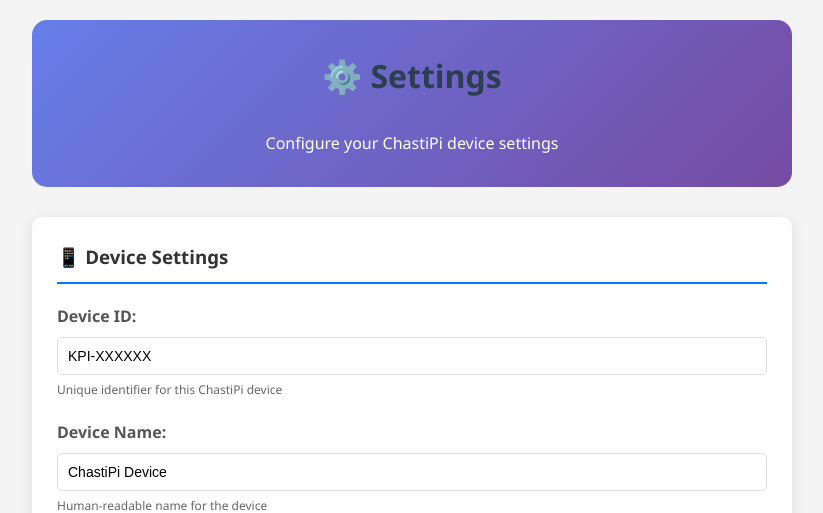
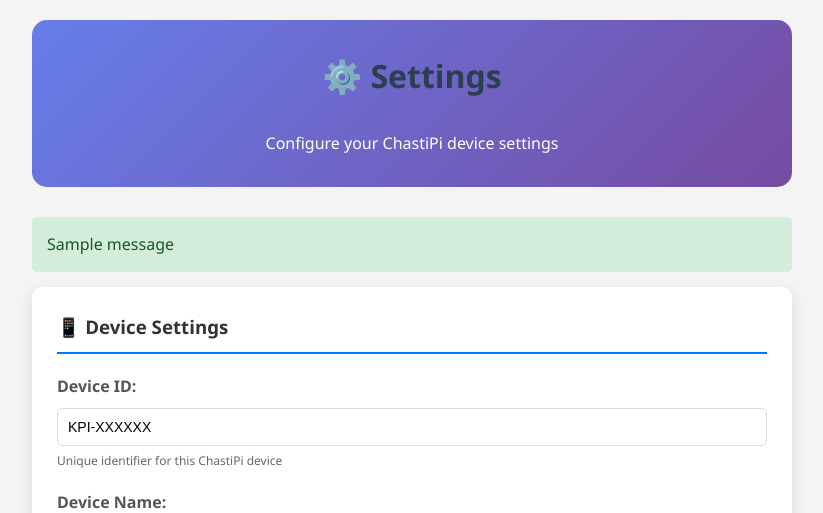
Before and after one commit to Dictation9/ChastiPi, a Flask app: page /settings in a window 1280 px wide. Shown: the top 513 px of the page, without its empty margins (228-1051 px from the left). Run offline with Flask 3, Linux system fonts and the light colour scheme; one stand-in notice (Sample message) is shown; parts of the project's set-up code (start-up, migrations or seed data) failed here and were passed over; some libraries are stand-ins or nearby versions.

Commit message:
Update: 2025-07-05 22:06:18

```diff
--- a/chasti_pi/api/main.py
+++ b/chasti_pi/api/main.py
@@ -85,18 +85,23 @@
                          config_info=config_info,
                          permission_info=permission_info)
 
-@main_bp.route('/settings', methods=['POST'])
+@main_bp.route('/update_settings', methods=['POST'])
 def update_settings():
     """Update settings - wearer access only"""
     try:
+        logger.info("Settings update requested")
+
         # Get form data
         updates = {}
         for key, value in request.form.items():
+            logger.info(f"Form field: {key} = {value}")
             if '.' in key:  # Only process valid setting keys
                 section, setting = key.split('.', 1)
                 if section not in updates:
                     updates[section] = {}
                 updates[section][setting] = value
+
+        logger.info(f"Processed updates: {updates}")
 
         # Convert boolean values
         for section in updates:
@@ -106,8 +111,12 @@
                 elif value.isdigit():
                     updates[section][key] = int(value)
 
+        logger.info(f"Converted updates: {updates}")
+
         # Update settings with wearer permissions
         errors = config_service.update_settings(updates, "wearer")
+
+        logger.info(f"Update errors: {errors}")
 
         if errors:
             flash(f"Settings updated with errors: {', '.join(errors)}", "error")
@@ -117,6 +126,7 @@
         return redirect(url_for('main.settings'))
 
     except Exception as e:
+        logger.error(f"Error updating settings: {str(e)}")
         flash(f"Error updating settings: {str(e)}", "error")
         return redirect(url_for('main.settings'))
 
--- a/templates/main/settings.html
+++ b/templates/main/settings.html
@@ -168,13 +168,15 @@
             {% endif %}
         </header>
 
-        {% if messages %}
-            {% for message in messages %}
-                <div class="alert alert-{{ message.type }}">
-                    {{ message.text }}
-                </div>
-            {% endfor %}
-        {% endif %}
+        {% with messages = get_flashed_messages(with_categories=true) %}
+            {% if messages %}
+                {% for category, message in messages %}
+                    <div class="alert alert-{{ 'error' if category == 'error' else 'success' if category == 'success' else 'info' }}">
+                        {{ message }}
+                    </div>
+                {% endfor %}
+            {% endif %}
+        {% endwith %}
 
         <form method="POST" action="{{ url_for('main.update_settings') }}">
             <!-- Device Settings -->
```
